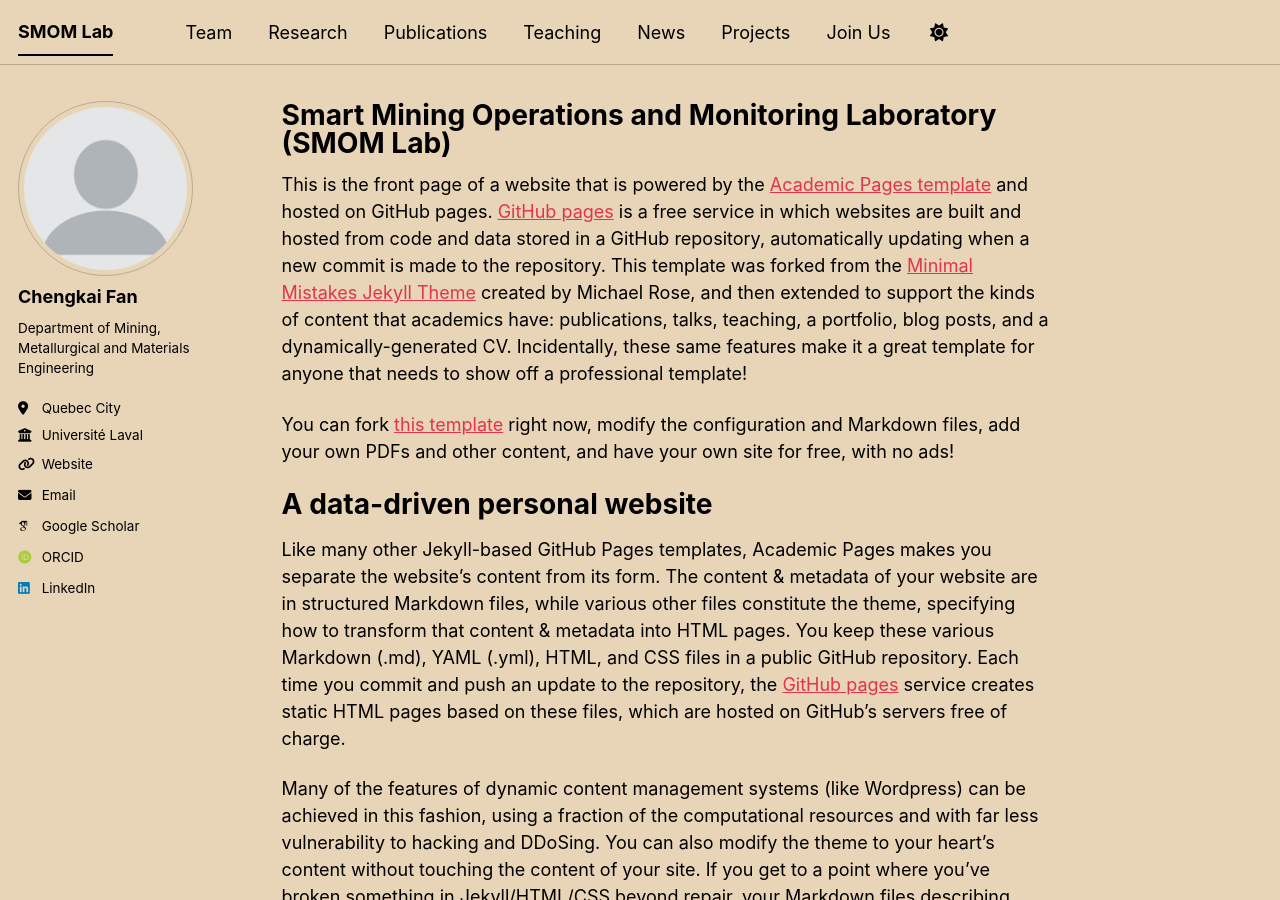
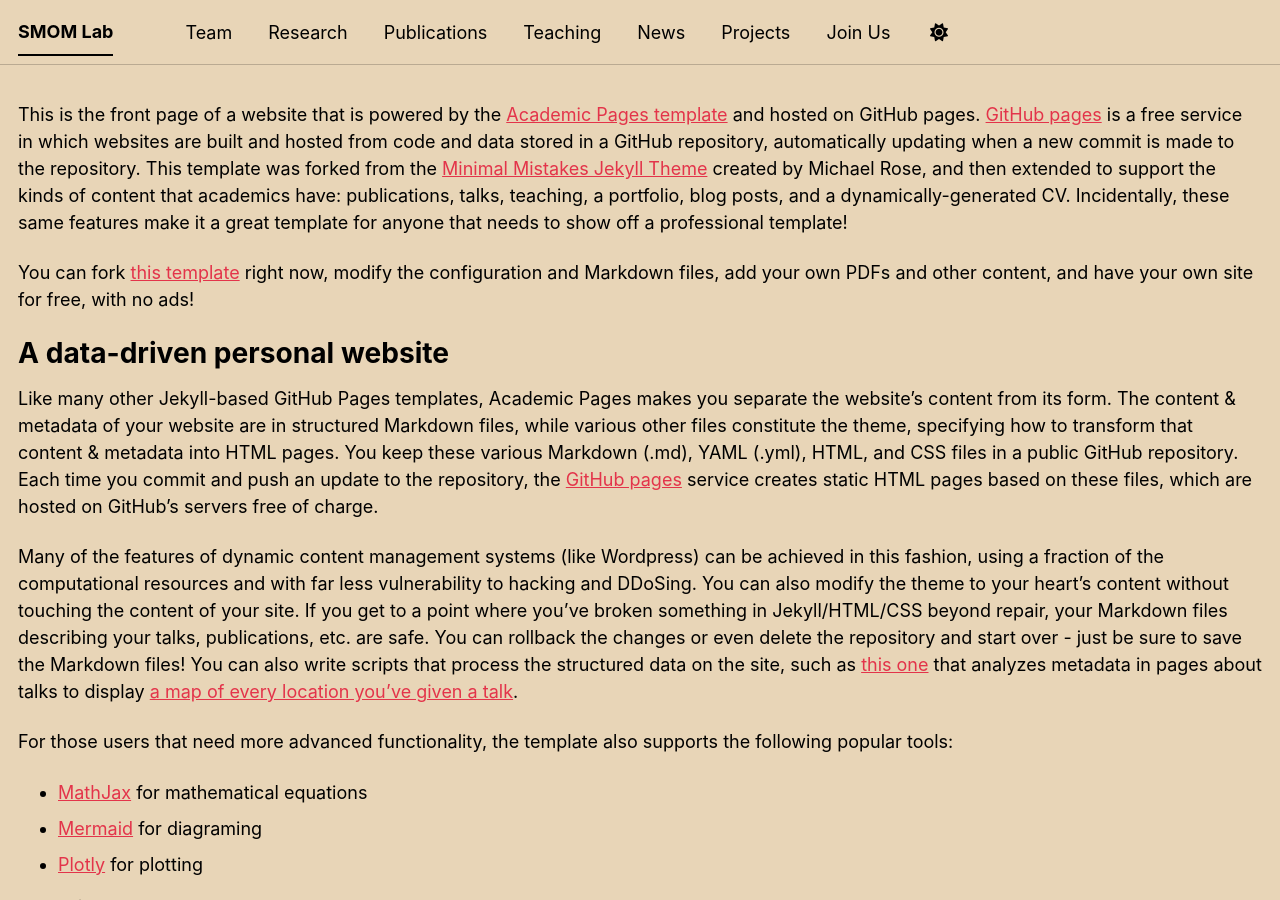
Before and after one commit to chengkaifan76/smomlab.github.io, a Jekyll site: the page built from _pages/about.md, in a window 1280 px wide and 900 px high. Built offline with Jekyll 4.4.1, drawn with Linux system fonts in a browser that asks for light colours; some web fonts are replaced; a script bundle is joined from its source files by our own code; library files that are not in the unit come from our copies; part of the change alters nothing that is shown.

```diff
--- a/_pages/about.md
+++ b/_pages/about.md
@@ -1,7 +1,8 @@
 ---
 permalink: /
+layout: splash
 title: "Smart Mining Operations and Monitoring Laboratory (SMOM Lab)"
-author_profile: true
+author_profile: false
 redirect_from:
   - /about/
   - /about.html
```
